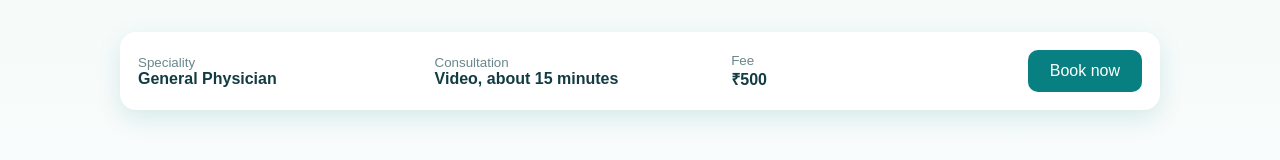
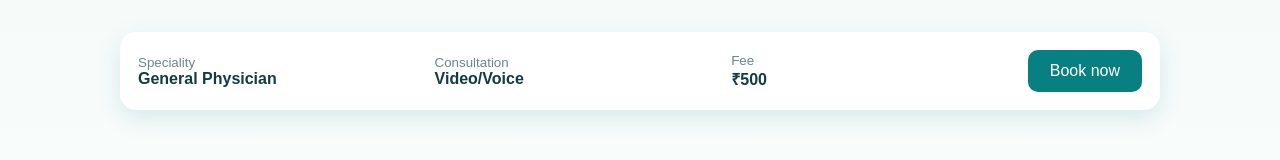
Before and after one commit to shubhamaryan5432-art/carelink, a Next.js app: page / in a window 1280 px wide. Shown: the part 496-656 px from the top of the page. Built offline with nearby package versions, Linux system fonts and the light colour scheme; no server answers.

Commit message:
Update page.tsx

```diff
--- a/app/page.tsx
+++ b/app/page.tsx
@@ -103,7 +103,7 @@ export default async function Home() {
 
         <div className="book">
           <div><small>Speciality</small><b>General Physician</b></div>
-          <div><small>Consultation</small><b>Video, about 15 minutes</b></div>
+          <div><small>Consultation</small><b>Video/Voice</b></div>
           <div><small>Fee</small><b>{SITE.fee}</b></div>
           <Link href="/doctors" className="btn">Book now</Link>
         </div>
```
